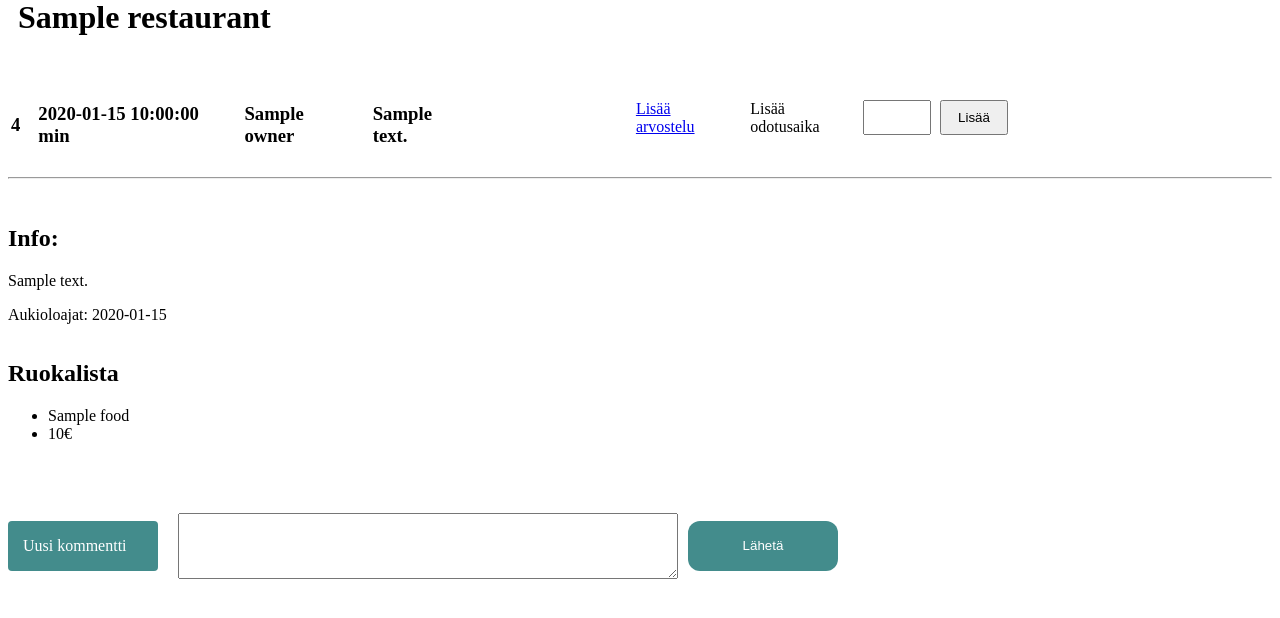
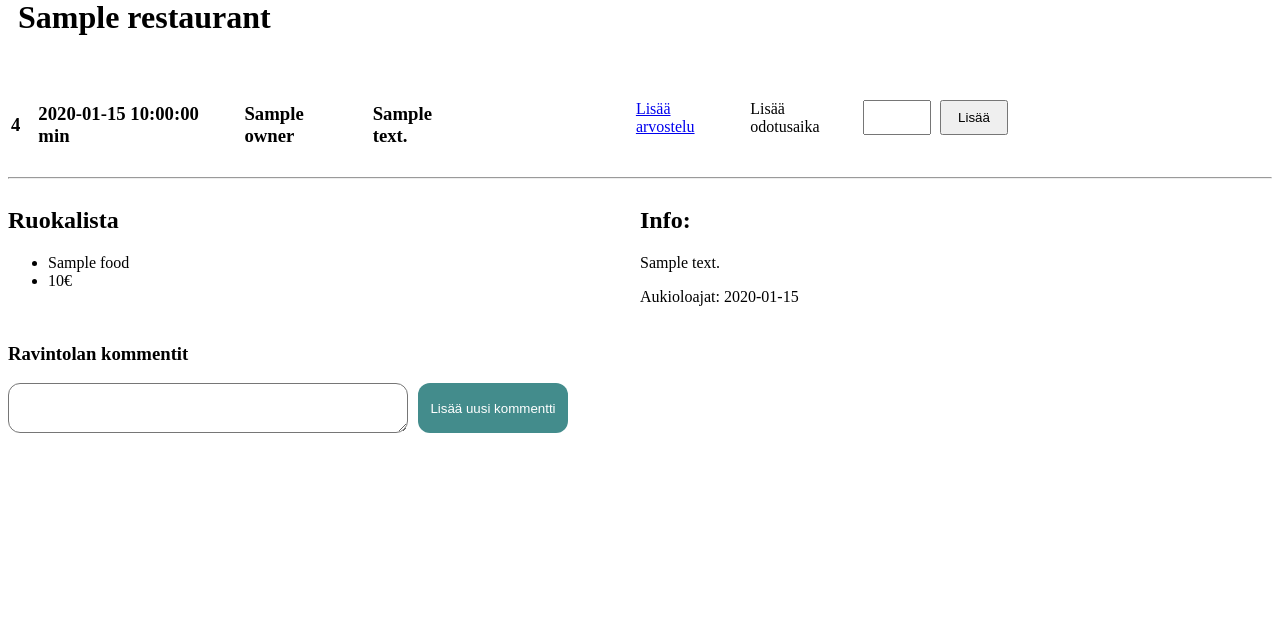
Before and after one commit to sjomansa/tsoha-opiskelijaravintolasovellus, a Flask app: template templates/restaurantlayout.html in a window 1280 px wide. Shown: the part 162-780 px from the top of the page. Run offline with Flask 3, Linux system fonts and the light colour scheme; the visitor is signed in with stand-in values (Sample User, id 1); the template is opened without the code that fills it: most values are stand-ins (such as "Sample title", 1, 10 or a date in 2020).

Commit message:
clean up restaurant-view with grid-layout

```diff
--- a/templates/restaurantlayout.html
+++ b/templates/restaurantlayout.html
@@ -6,16 +6,32 @@
 
     <style>
 
+        .container {
+            display: grid;
+            grid-template-columns: 2fr 1fr 1fr;
+            grid-template-rows: auto;
+            grid-template-areas:
+            "topleft topright ."
+            "footer footer ."
+            ;
+        }
+
+        .info {
+            grid-area: topright;
+        }
+
+        .menu {
+            grid-area: topleft;
+        }
+
+        .comment_functionality_view {
+            grid-area: footer;
+        }
+
         td {
             padding-right: 15px;
             text-align: left;
         }
-
-        .info_menu_grid {
-            display: grid;
-            grid-template-columns: 2fr 1fr
-        }
-
 
         .message_instance {
             width: 500px;
@@ -26,7 +42,9 @@
         }
 
         #message_box {
-            width: 500px;
+            width: 400px;
+            height: 50px;
+            border-radius: 12px;
         }
 
         .comment_field {
@@ -44,17 +62,6 @@
             border-style: none;
         }
 
-        #message_box_label {
-            display: flex;
-            width: 150;
-            height: 50;
-            background-color: rgb(67, 140, 140);
-            border-radius: 4px;
-            color: white;
-            align-items: center;
-            padding: 15px;
-            box-sizing: border-box;
-        }
         .restaurantproperties {
             display: flex;
             flex-direction: row;
@@ -110,9 +117,9 @@
     </div>
 
     <hr>
-    <br>
 
-    <div class="info_menu_grid">
+<div class="container">
+
     <div class="info">
             <h2>Info:</h2>
             <div class="infotext">
@@ -123,7 +130,6 @@
             </div>
     </div>
 
-    <br>
     <div class="menu">
         <h2>Ruokalista</h2>
             <ul>
@@ -140,21 +146,22 @@
                 {% endfor %}
             </ul>
     </div>
-    </div>
 
-    <br> <br>
+    <br> <br> <br>
+
 
     <div class="comment_functionality_view">
 
+        <h3>Ravintolan kommentit</h3>
+
         <form class="comment_field" action ="/send_message" method="POST">
-            <label id="message_box_label" for="message_box">Uusi kommentti</label><br>
             <textarea id="message_box" name="content" rows="4" cols="40" required></textarea>
 
             <input type="hidden" name="restaurant_id" value={{ restaurant.id }}>
             <input type="hidden" name="restaurant_name" value={{ restaurant.name }}>
             <input type="hidden" name="csrf_token" value="{{ session.csrf_token }}">
 
-            <button id="comment_send_button" type="submit">Lähetä</button>
+            <button id="comment_send_button" type="submit">Lisää uusi kommentti</button>
         </form>
 
         <div class="messages">
@@ -174,4 +181,6 @@
         </div>
     </div>
 
+</div>
+
 {% endblock %}
```
Lines whose indentation alone changed are shown as unchanged.
